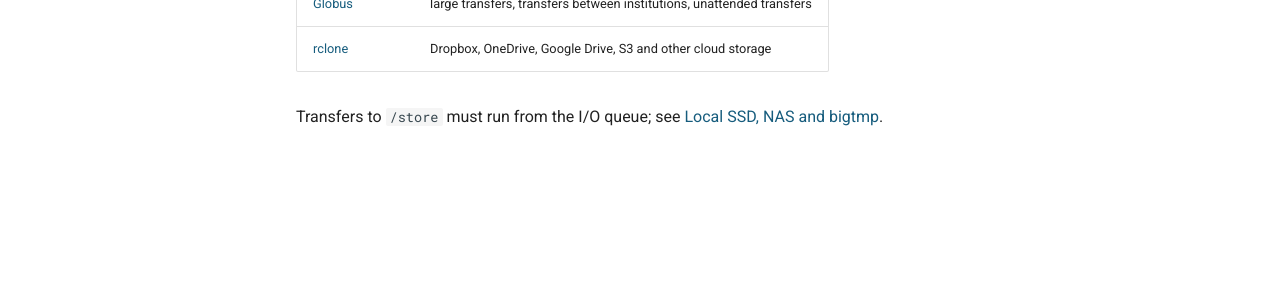
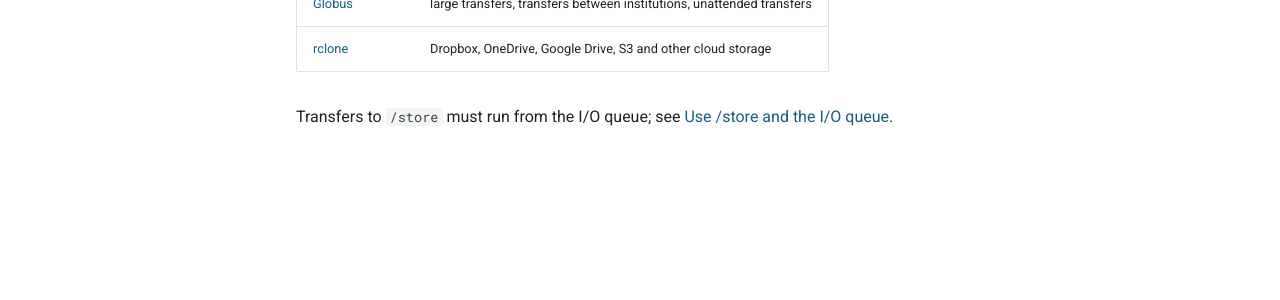
Before and after one commit to ODI-DPAC/hydra, an MkDocs documentation site: the page built from docs/data-transfer/index.md, in a window 1280 px wide. Shown: the part 378-678 px from the top of the page. Built offline with MkDocs 1.6.1 and Material for MkDocs 9.7.7, drawn with Linux system fonts in a browser that asks for light colours; comment, search, counter and statistics services are not loaded.

Commit message:
Fix two links to the split storage pages

```diff
--- a/docs/data-transfer/index.md
+++ b/docs/data-transfer/index.md
@@ -6,4 +6,4 @@
 | [Globus](globus.md) | large transfers, transfers between institutions, unattended transfers |
 | [rclone](rclone.md) | Dropbox, OneDrive, Google Drive, S3 and other cloud storage |
 
-Transfers to `/store` must run from the I/O queue; see [Local SSD, NAS and bigtmp](../hydra/storage/special.md).
+Transfers to `/store` must run from the I/O queue; see [Use /store and the I/O queue](../hydra/storage/store.md).
```
Also changed, not shown: docs/hydra/software/bio-guides/spades.md (+1 -1 lines).
